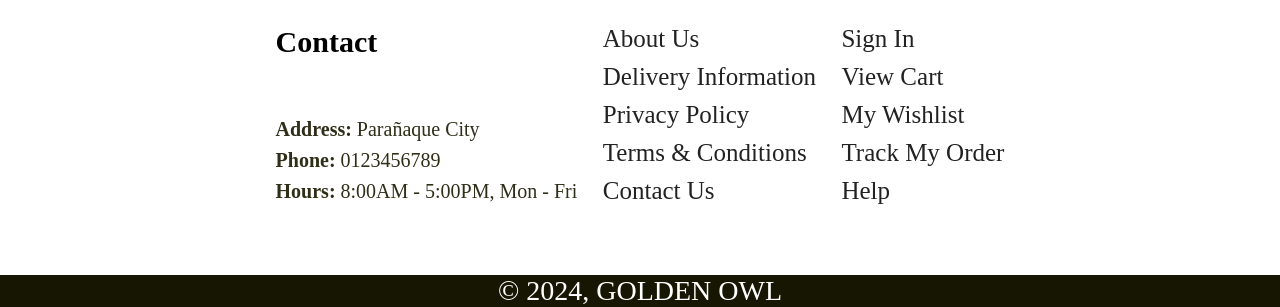
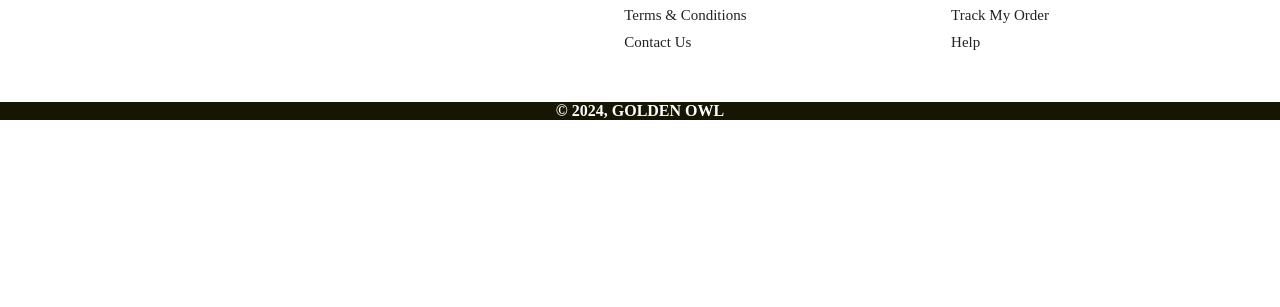
Before and after one commit to WD-Donna/WD-Donna.github.io, a plain HTML site: page html_static_web/home.html in a window 1280 px wide. Shown: the part 4032-4339 px from the top of the page. After the commit the page ends 4152 px from the top, so only its background shows below. Drawn offline with Linux system fonts and the light colour scheme.

Commit message:
Static Website

```diff
--- a/html_static_web/assets/css/styles.css
+++ b/html_static_web/assets/css/styles.css
@@ -158,7 +158,7 @@ h3 {
 }
 
 .section-p1 {
-    padding: 20px 250px;
+    padding: -1px 200px;
 }
 
 #about-section img {
@@ -176,7 +176,7 @@ p {
     font-size: 28px;
     color: #2f2e18;
     margin: 20px 0 25px 0;
-    text-align: left;
+    text-align: center;
 }
 
 #contact-section {
@@ -221,12 +221,12 @@ footer .logo {
 }
 
 footer h4 {
-    font-size: 30px;
-    padding-bottom: 20px;
+    font-size: 25px;
+    padding-bottom: -5px;
 }
 
 footer p {
-    font-size: 20px;
+    font-size: 15px;
     margin: 0 0 8px 0;
 }
 
@@ -238,13 +238,13 @@ footer .col {
 }
 
 footer a {
-    font-size: 25px;
+    font-size: 15px;
     text-decoration: none;
     margin-bottom: 10px;
     color: #222;
 }
 
-.copyright p{
+.copyright h4{
     width: 100%;
     text-align: center;
     background-color: #161602;
--- a/html_static_web/home.html
+++ b/html_static_web/home.html
@@ -91,7 +91,6 @@
                 </div>
 
             <section id="about-section" class="section-p1">
-                <img src="../html_static_web/assets/logo.png" alt="logo">
                 <div>
                     <h1>ABOUT US</h1>
                     <p>
@@ -121,7 +120,6 @@
 
     <footer class="section-p1">
         <div class="col">
-            <img class="logo" src="./assets/logo.png" width="110px" height="90px" alt="">
             <h4>Contact</h4>
             <p><strong>Address: </strong> Parañaque City</p>
             <p><strong>Phone:</strong> 0123456789 </p>
@@ -149,7 +147,7 @@
     </footer>
 
     <div class="copyright">
-        <p>© 2024, GOLDEN OWL</p>
+        <h4>© 2024, GOLDEN OWL</h4>
     </div>
 
 </body>
```
